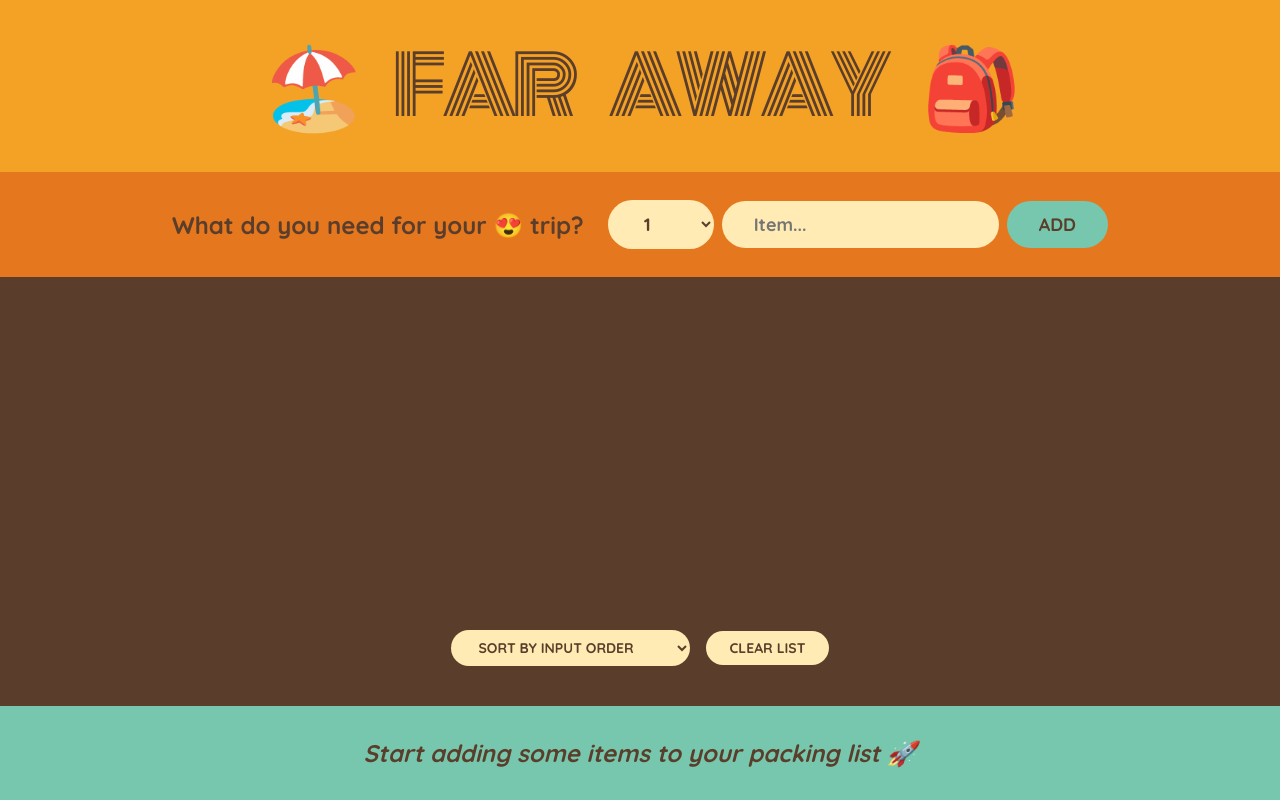
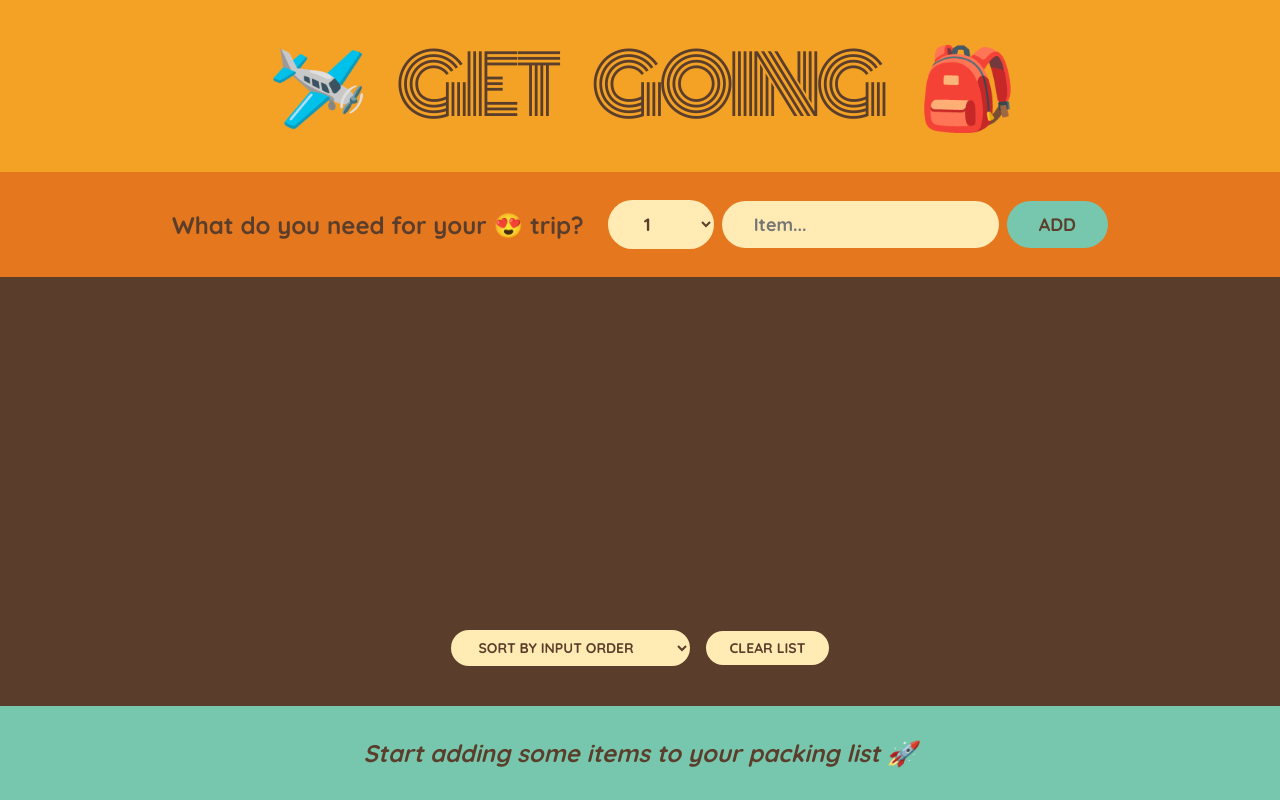
Before and after one commit to pbPrajjwal/Travel-List, a React (Create React App) app: page / in a window 1280 px wide. Built offline with nearby package versions, Linux system fonts and the light colour scheme.

Commit message:
Update Logo.js

```diff
--- a/src/components/Logo.js
+++ b/src/components/Logo.js
@@ -1,3 +1,3 @@
 export default function Logo() {
-  return <h1>🏖️ Far Away 🎒</h1>;
+  return <h1>🛩️ GET GOING 🎒</h1>;
 }
```
